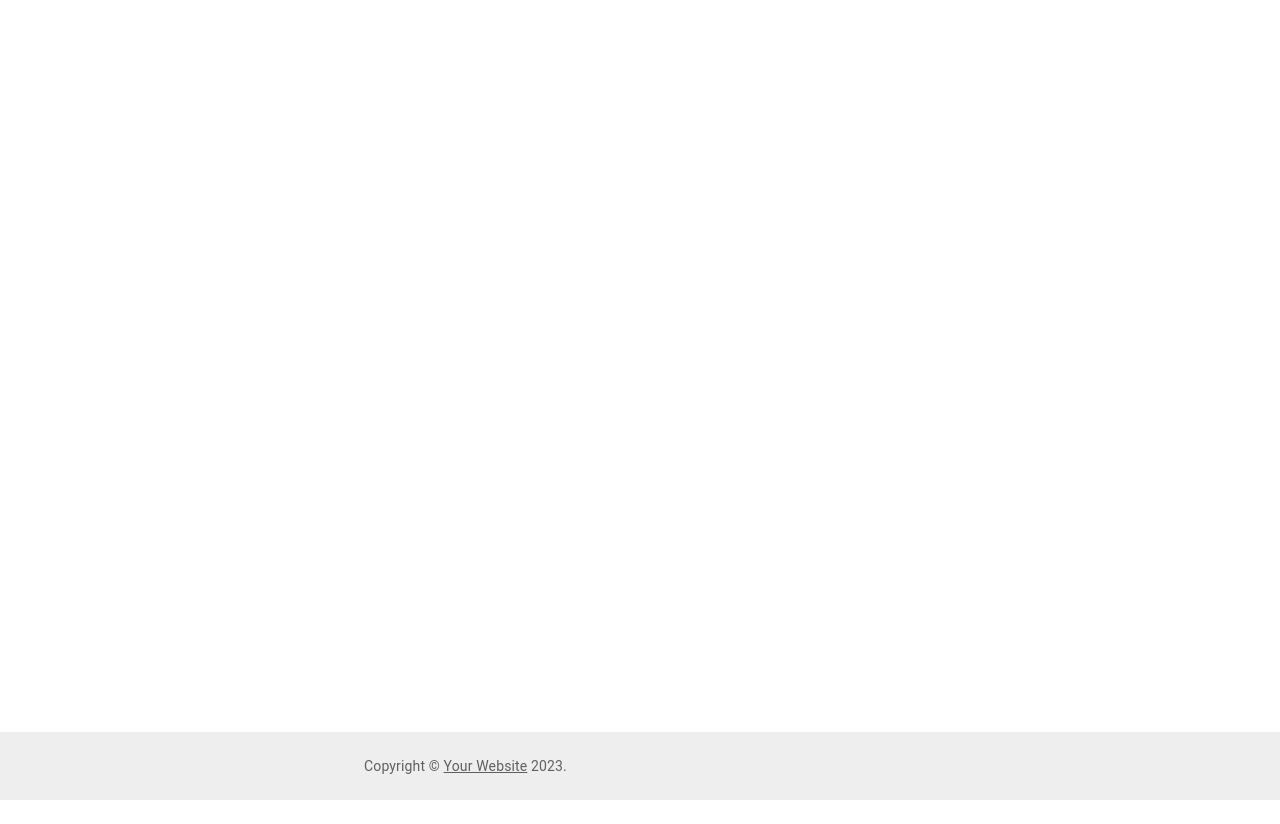
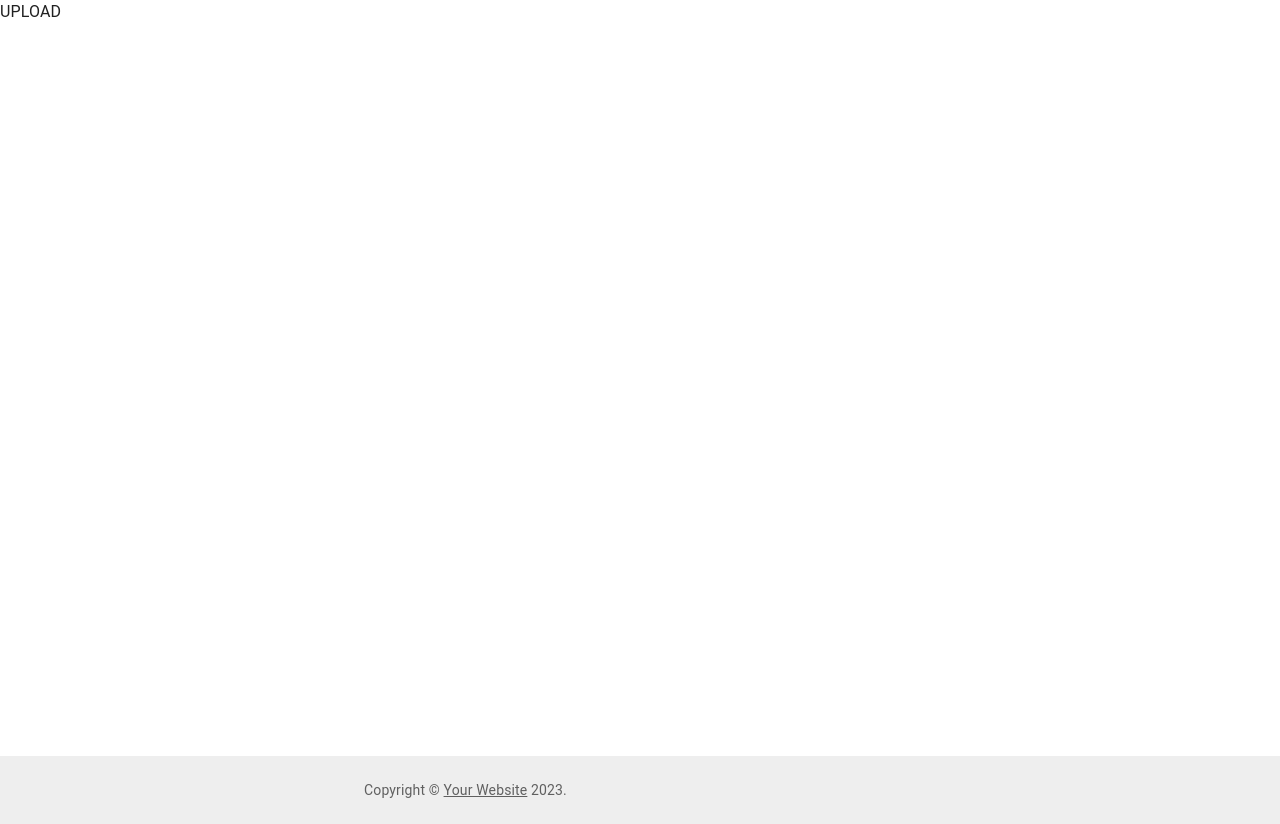
Before and after one commit to tyseph/brownfield, a React (Create React App) app: page /temp in a window 1280 px wide. Before the commit the page ends 800 px from the top, so only its background shows below. Built offline with nearby package versions, Linux system fonts and the light colour scheme.

Commit message:
added upload

```diff
--- a/src/temp/Temp.js
+++ b/src/temp/Temp.js
@@ -1,18 +1,28 @@
 import { useEffect, useState } from "react";
 import airportData from "./Data.js";
+import axios from 'axios';
 
 const Temp = () => {
   const [data, setData] = useState();
+
+
   useEffect(() => {
     // // let code = [];
     // // let lat = [];
     // // let long = [];
     // // let name = [];
     // // let city = [];
-let s = 0;
     // // let state = [];
+    let s = 0;
 
 
+
+
+
+
+  }, []);
+
+  const example = () => {
     airportData.forEach((item) => {
       delete item.woeid
       delete item.tz
@@ -36,8 +46,19 @@ let s = 0;
     })
     console.log(final)
 
+    for (let i = 0; i <= final.length; i++) {
 
-  }, []);
+      axios.post('http://localhost:8089/addAirport', final[i])
+        .then(function (response) {
+          console.log(response);
+        })
+        .catch(function (error) {
+          console.log(error);
+        });
+    }
+
+
+  }
   return (
     <>
       <div>
@@ -50,6 +71,7 @@ let s = 0;
             </div>
           );
         })} */}
+        <button onClick={example}>UPLOAD</button>
       </div>
     </>
   );
```
